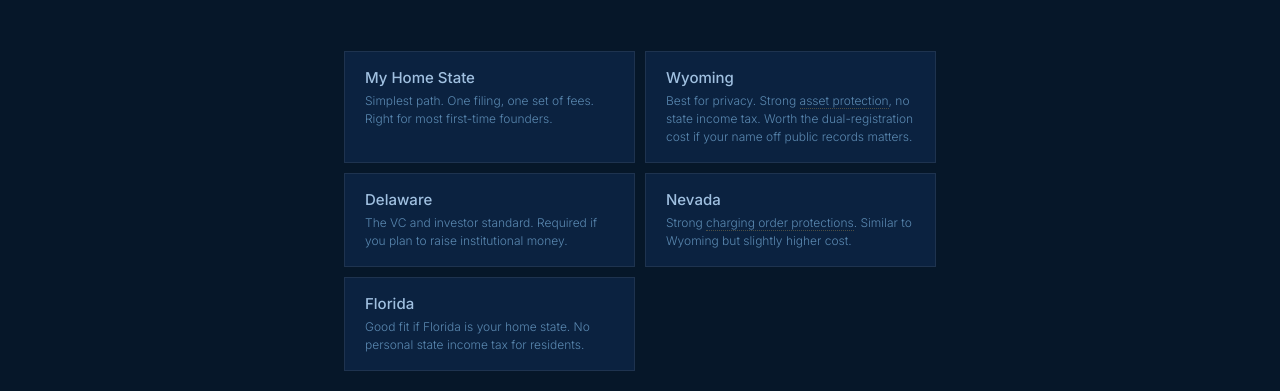
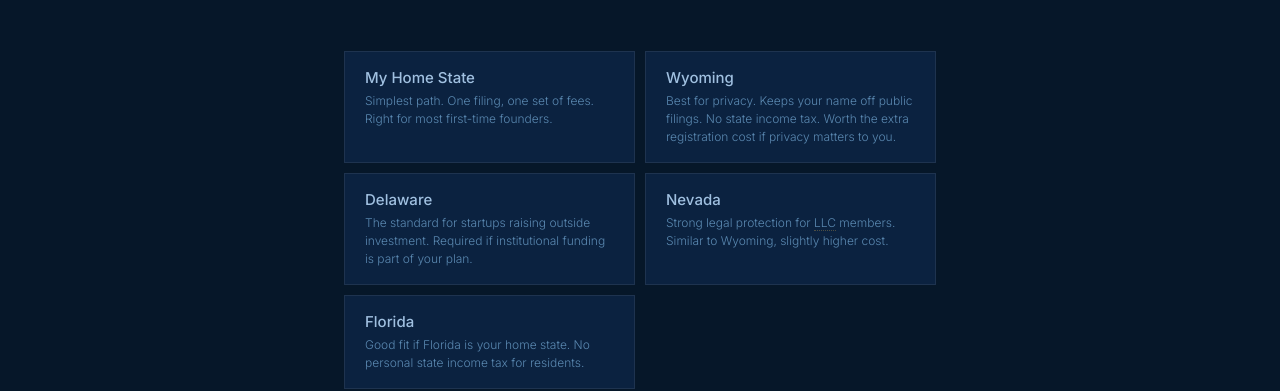
Before and after one commit to TheStrategicOperator/aether-v2-prototype, a website: page scan.html in a window 1280 px wide. Shown: the part 411-802 px from the top of the page. Drawn offline with nearby package versions, Linux system fonts and the light colour scheme.

Commit message:
Update scan.html

```diff
--- a/scan.html
+++ b/scan.html
@@ -155,9 +155,9 @@ var steps=[
     type:"options",cols:2,key:"formationState",
     options:[
       {label:"My Home State",sub:"Simplest path. One filing, one set of fees. Right for most first-time founders."},
-      {label:"Wyoming",sub:"Best for privacy. Strong asset protection, no state income tax. Worth the dual-registration cost if your name off public records matters."},
-      {label:"Delaware",sub:"The VC and investor standard. Required if you plan to raise institutional money."},
-      {label:"Nevada",sub:"Strong charging order protections. Similar to Wyoming but slightly higher cost."},
+      {label:"Wyoming",sub:"Best for privacy. Keeps your name off public filings. No state income tax. Worth the extra registration cost if privacy matters to you."},
+      {label:"Delaware",sub:"The standard for startups raising outside investment. Required if institutional funding is part of your plan."},
+      {label:"Nevada",sub:"Strong legal protection for LLC members. Similar to Wyoming, slightly higher cost."},
       {label:"Florida",sub:"Good fit if Florida is your home state. No personal state income tax for residents."}
     ]
   },
@@ -170,21 +170,21 @@ var steps=[
   },
   {
     stage:"Business Model",
-    guide:{label:"Why your business type matters",text:"Different models carry different liability exposure and tax treatment. A software company selling subscriptions has different structural needs than a consultant billing hourly. This helps us tailor the recommendation to how your money actually flows."},
+    guide:{label:"Why your business type matters",text:"Different business models carry different legal risks and tax treatment. A software company has different needs than a freelance consultant. This helps us match the recommendation to how your business actually works."},
     why:"Different business types carry different tax and liability needs.",
     title:"What is your primary business focus?",
     type:"options",cols:2,key:"businessFocus",
     options:[
       {label:"Products",sub:"Physical goods, e-commerce, or manufacturing. Product businesses benefit from clear liability separation."},
       {label:"Services",sub:"Consulting, freelancing, agencies, coaching. The most common starting point for solo founders."},
-      {label:"Software",sub:"SaaS, apps, or digital products. If VC funding is in your future, this typically points toward a C-Corp."},
+      {label:"Software",sub:"SaaS, apps, or digital products. If outside investment is in your future, this typically points toward a C-Corporation."},
       {label:"Real Estate",sub:"Rentals, flips, or development. Often uses separate LLCs per property to isolate risk."},
       {label:"Other",sub:"Mixed revenue streams or early-stage exploration. We'll still generate a strong recommendation."}
     ]
   },
   {
     stage:"Revenue Projection",
-    guide:{label:"This shapes your tax path",text:"Revenue projections help us determine whether pass-through taxation is enough or whether an S-Corp election would save you real money. Be honest about where you realistically expect to land in year one — there's no wrong answer."},
+    guide:{label:"This shapes your tax path",text:"Your expected revenue tells us whether a basic LLC is enough or whether a different tax setup would save you real money. Be honest about where you expect to land in year one — there's no wrong answer."},
     why:"Your revenue range determines which tax structure actually saves you money.",
     title:"What is your expected first-year revenue?",
     type:"options",cols:2,key:"revenue",
@@ -197,32 +197,32 @@ var steps=[
   },
   {
     stage:"Ownership Structure",
-    guide:{label:"Ownership changes everything",text:"A single-member LLC and a multi-member LLC are taxed completely differently. If partners are involved, your operating agreement becomes the most critical document you'll draft — more important than the filing itself."},
+    guide:{label:"Ownership changes everything",text:"A solo LLC and a co-founder LLC are taxed completely differently. If you have partners, the written agreement you create together is more important than the filing itself."},
     why:"This is the one answer that most directly shapes your recommendation.",
     title:"How many owners will the business have?",
     type:"options",cols:2,key:"owners",
     options:[
-      {label:"Just me",sub:"Solo founder. Simpler structure, full control, clean pass-through taxation."},
-      {label:"2 owners",sub:"Co-founder setup. Multi-member rules apply. Your operating agreement is non-negotiable."},
+      {label:"Just me",sub:"Solo founder. Simpler structure, full control. Business income goes straight to your personal tax return."},
+      {label:"2 owners",sub:"Co-founder setup. You'll need a written agreement that defines ownership, roles, and what happens if one of you leaves."},
       {label:"3 \u2013 4",sub:"Small founding team. Governance clarity becomes even more important here."},
       {label:"5+",sub:"Larger ownership group. Consider whether a corporate structure may be more appropriate long-term."}
     ]
   },
   {
     stage:"Strategic Priority",
-    guide:{label:"What matters most right now",text:"There's no universally correct priority. Early-stage founders often prioritize simplicity. Profitable solo founders often want to minimize self-employment tax. Founders in high-risk industries prioritize liability protection above all else."},
+    guide:{label:"What matters most right now",text:"There's no single right answer here. Early-stage founders usually want simplicity. More profitable founders focus on reducing taxes. Founders with higher legal risk prioritize protection."},
     why:"Knowing your top priority shapes which structure actually fits.",
     title:"What is your top priority at this stage?",
     type:"options",cols:1,key:"priority",
     options:[
-      {label:"Minimize taxes",sub:"You want to reduce the self-employment and pass-through tax burden as income grows."},
+      {label:"Minimize taxes",sub:"You want to reduce what you owe the IRS as your income grows."},
       {label:"Limit liability",sub:"You want maximum separation between personal assets and business risk."},
       {label:"Administrative simplicity",sub:"You want minimal filings and record-keeping requirements. Keep it lean while you build."}
     ]
   },
   {
     stage:"Capital Strategy",
-    guide:{label:"Investors change your structure options",text:"If you plan to raise outside capital — angels, VCs, or institutional investors — your entity choice is largely decided for you. Most institutional investors require a C-Corporation in Delaware. If you're bootstrapping, you have full flexibility."},
+    guide:{label:"Investors change your structure options",text:"If you plan to raise outside investment — from angels, VCs, or institutions — your structure choice is largely made for you. Most outside investors require a C-Corporation in Delaware. If you're self-funded, you have full flexibility."},
     why:"Whether you plan to raise outside money changes everything about your structure.",
     title:"Are outside investors part of your plan?",
     type:"options",cols:2,key:"investors",
```
